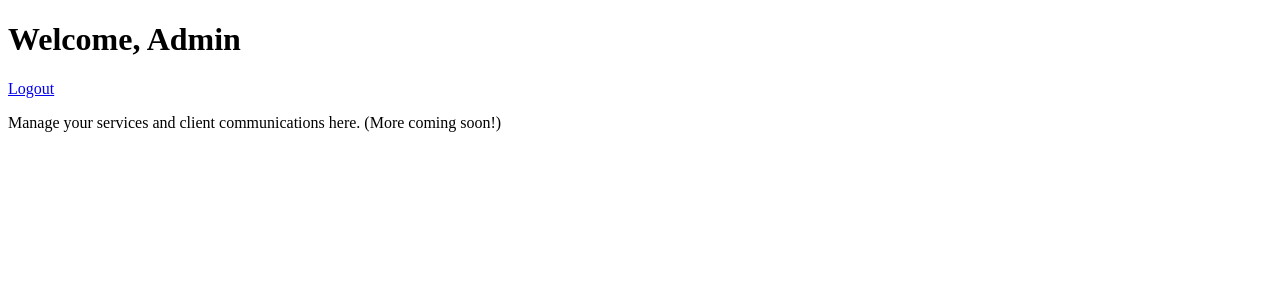
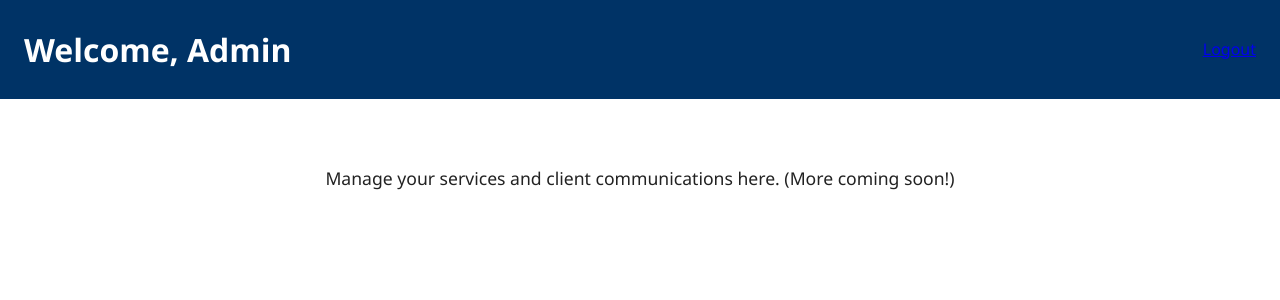
Before and after one commit to Adeogun1554/naad-services, a Flask app: page /dashboard in a window 1280 px wide. Shown: the top 300 px of the page. Run offline with Flask 3, Linux system fonts and the light colour scheme; the visitor is signed in with stand-in values (Sample User, id 1).

Commit message:
Update style.css

```diff
--- a/static/css/style.css
+++ b/static/css/style.css
@@ -1,26 +1,131 @@
-.bright-hero {
-    background: linear-gradient(to right, #ffffff, #f0f8ff);
-    padding: 6rem 2rem 4rem 2rem;
-    text-align: center;
-    color: #003366;
+* {
+  box-sizing: border-box;
+  margin: 0;
+  padding: 0;
 }
 
-.bright-hero h1 {
-    font-size: 2.8rem;
-    margin-bottom: 1rem;
+body {
+  font-family: 'Segoe UI', sans-serif;
+  line-height: 1.6;
+  color: #222;
 }
 
-.bright-hero p {
-    font-size: 1.2rem;
-    color: #333;
+header {
+  background-color: #003366;
+  color: #fff;
+  padding: 1.5em;
+  display: flex;
+  justify-content: space-between;
+  align-items: center;
 }
 
-.services h2, .about h2, .cta h2 {
-    font-size: 2rem;
-    color: #003366;
+header .logo {
+  font-size: 1.8em;
+  font-weight: bold;
 }
 
-.services p, .about p {
-    font-size: 1rem;
-    color: #555;
+nav ul {
+  display: flex;
+  list-style: none;
+  gap: 1.2em;
 }
+
+nav a {
+  color: #fff;
+  text-decoration: none;
+  font-weight: 500;
+}
+
+#hero {
+  background-color: #f2f2f2;
+  padding: 4em 2em;
+  text-align: center;
+}
+
+#hero .hero-content h1 {
+  font-size: 2.5em;
+  margin-bottom: 0.5em;
+}
+
+#hero .hero-content p {
+  font-size: 1.2em;
+  margin-bottom: 1em;
+}
+
+.cta-button {
+  background-color: #006699;
+  color: #fff;
+  padding: 0.75em 1.5em;
+  text-decoration: none;
+  border-radius: 5px;
+  font-weight: 600;
+}
+
+section {
+  padding: 4em 2em;
+  text-align: center;
+}
+
+section h2 {
+  font-size: 2.2em;
+  margin-bottom: 1em;
+}
+
+section p {
+  max-width: 800px;
+  margin: 0 auto;
+  font-size: 1.1em;
+  line-height: 1.8;
+}
+
+#services .service-list {
+  display: grid;
+  grid-template-columns: repeat(auto-fit, minmax(250px, 1fr));
+  gap: 2em;
+  margin-top: 2em;
+}
+
+.service-item {
+  background: #e8f0fa;
+  padding: 1.5em;
+  border-radius: 8px;
+}
+
+form {
+  max-width: 600px;
+  margin: 0 auto;
+  display: flex;
+  flex-direction: column;
+  gap: 1em;
+}
+
+form input, form textarea {
+  padding: 1em;
+  border: 1px solid #ccc;
+  border-radius: 5px;
+  font-size: 1em;
+}
+
+form button {
+  background-color: #003366;
+  color: #fff;
+  padding: 0.75em;
+  border: none;
+  border-radius: 5px;
+  cursor: pointer;
+  font-size: 1em;
+}
+
+footer {
+  background: #003366;
+  color: white;
+  padding: 1.5em;
+  text-align: center;
+  margin-top: 2em;
+}
+
+.footer-links a {
+  color: white;
+  text-decoration: none;
+  margin: 0 0.5em;
+}
```
